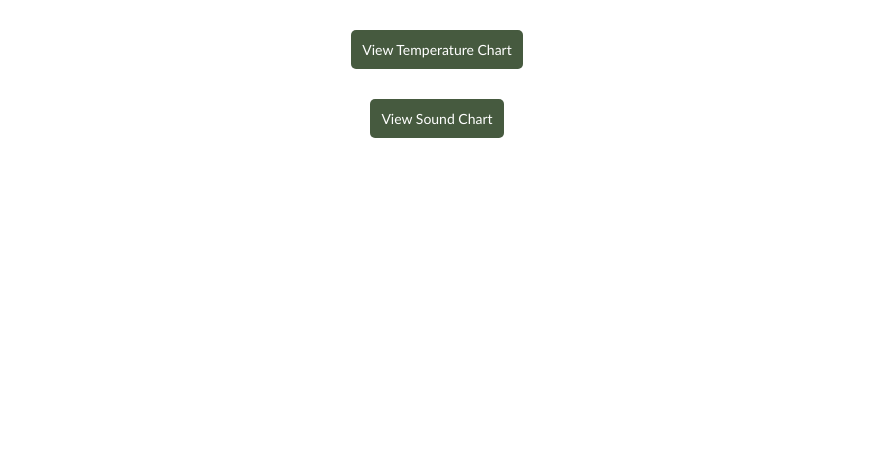
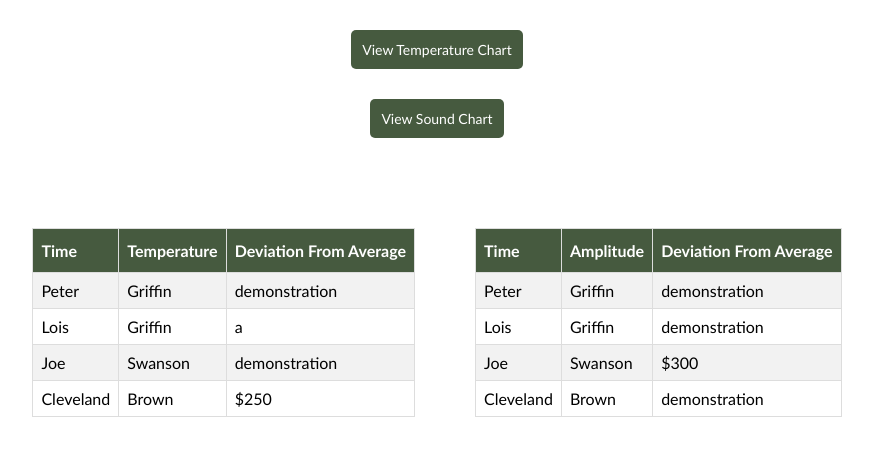
Before and after one commit to ladynobeard/intro_to_IOT, a PHP site: page /details.html in a window 1280 px wide. Shown: the part 61-537 px from the top of the page, without its empty margins (203-1076 px from the left). Run offline with PHP 8.4, Linux system fonts and the light colour scheme; some libraries are stand-ins or nearby versions.

Commit message:
Add files via upload

```diff
--- a/details.css
+++ b/details.css
@@ -12,3 +12,35 @@
 .chart{
     margin: 30px auto;
 }
+
+table {
+    width: 100%;
+    margin: 30px auto;
+    border-collapse: collapse;
+
+}
+
+.table{
+    margin: 30px;
+}
+
+th, td {
+    border: 1px solid #ddd;
+    padding: 8px;
+}
+
+tr:nth-child(even){background-color: #f2f2f2}
+
+th {
+    background-color: #465a3f;
+    padding-top: 12px;
+    padding-bottom: 12px;
+    text-align: left;
+    color: white;
+    border-collapse: collapse;
+}
+
+#tables-container{
+    display: flex;
+    justify-content: center;
+}
--- a/details.html
+++ b/details.html
@@ -29,12 +29,60 @@
 <div id="tables-container">
     <div class="table">
         <table id="temp-table">
-
+            <tr>
+                <th>Time</th>
+                <th>Temperature</th>
+                <th>Deviation From Average</th>
+              </tr>
+              <tr>
+                <td>Peter</td>
+                <td>Griffin</td>
+                <td>demonstration</td>
+              </tr>
+              <tr>
+                <td>Lois</td>
+                <td>Griffin</td>
+                <td>a</td>
+              </tr>
+              <tr>
+                <td>Joe</td>
+                <td>Swanson</td>
+                <td>demonstration</td>
+              </tr>
+              <tr>
+                <td>Cleveland</td>
+                <td>Brown</td>
+                <td>$250</td>
+            </tr>
         </table>
     </div>
     <div class="table">
         <table id="sound-table">
-
+            <tr>
+                <th>Time</th>
+                <th>Amplitude</th>
+                <th>Deviation From Average</th>
+              </tr>
+              <tr>
+                <td>Peter</td>
+                <td>Griffin</td>
+                <td>demonstration</td>
+              </tr>
+              <tr>
+                <td>Lois</td>
+                <td>Griffin</td>
+                <td>demonstration</td>
+              </tr>
+              <tr>
+                <td>Joe</td>
+                <td>Swanson</td>
+                <td>$300</td>
+              </tr>
+              <tr>
+                <td>Cleveland</td>
+                <td>Brown</td>
+                <td>demonstration</td>
+            </tr>
         </table>
     </div>
 </div>
```
